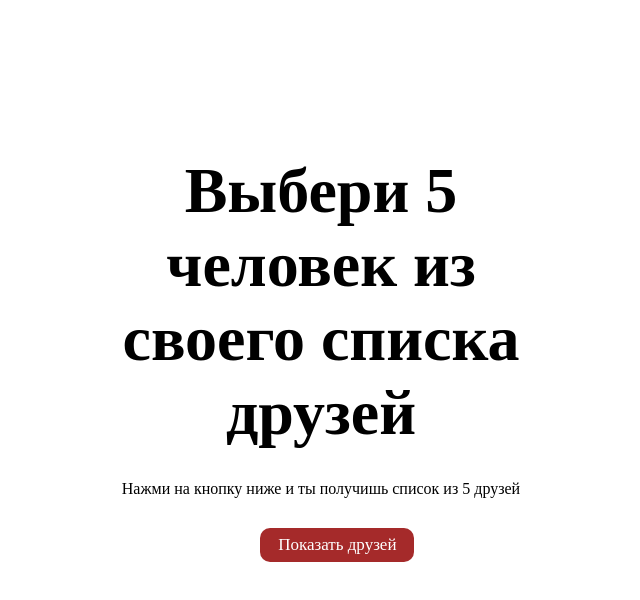
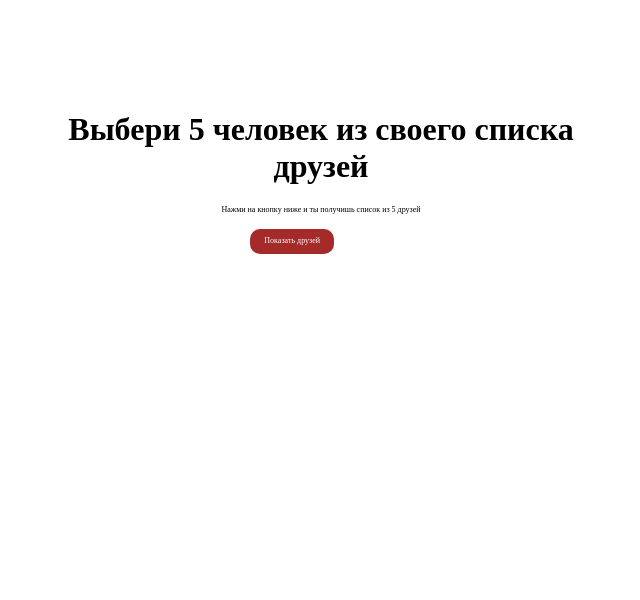
Before and after one commit to art241111/art241111.github.io, a plain HTML site: page index.html in a window 1280 px wide. Shown: the whole page, without its empty margins (329-969 px from the left). Drawn offline with Linux system fonts and the light colour scheme.

Commit message:
Change style

```diff
--- a/styles.css
+++ b/styles.css
@@ -8,29 +8,30 @@
 
 body{
     background: #ffffff;
-    background-attachment: fixed; /* Фон страницы фиксируется */
-    background-repeat: repeat-x;
     background-size: 100%;
 }
 
 h1{
-    font-size: 400%;
-    margin-bottom: 30px;
+    font-size: 200%;
+    margin-bottom: 20px;
+    margin-top: 0;
 }
 
 .button{
     background: brown;
-    width: 140px;
+    width: 70px;
     padding: 7px;
-    margin-left: 38%;
-    margin-top: 30px;
+    padding-top: 0px;
+    margin-left: 36%;
+    margin-top: 15px;
     border-radius: 10px;
 }
 
 a{
     text-decoration: none;
     color: #ffffff;
-    font-size: 17px;
+    font-size: 50%;
+    margin: 0;
 }
 
 ul{
@@ -53,3 +54,9 @@ img{
     height: 100px;
     margin-right: 20px;
 }
+
+p{
+    font-size: 50%;
+    margin-bottom: 0px;
+    margin-top: 10px;
+}
```
